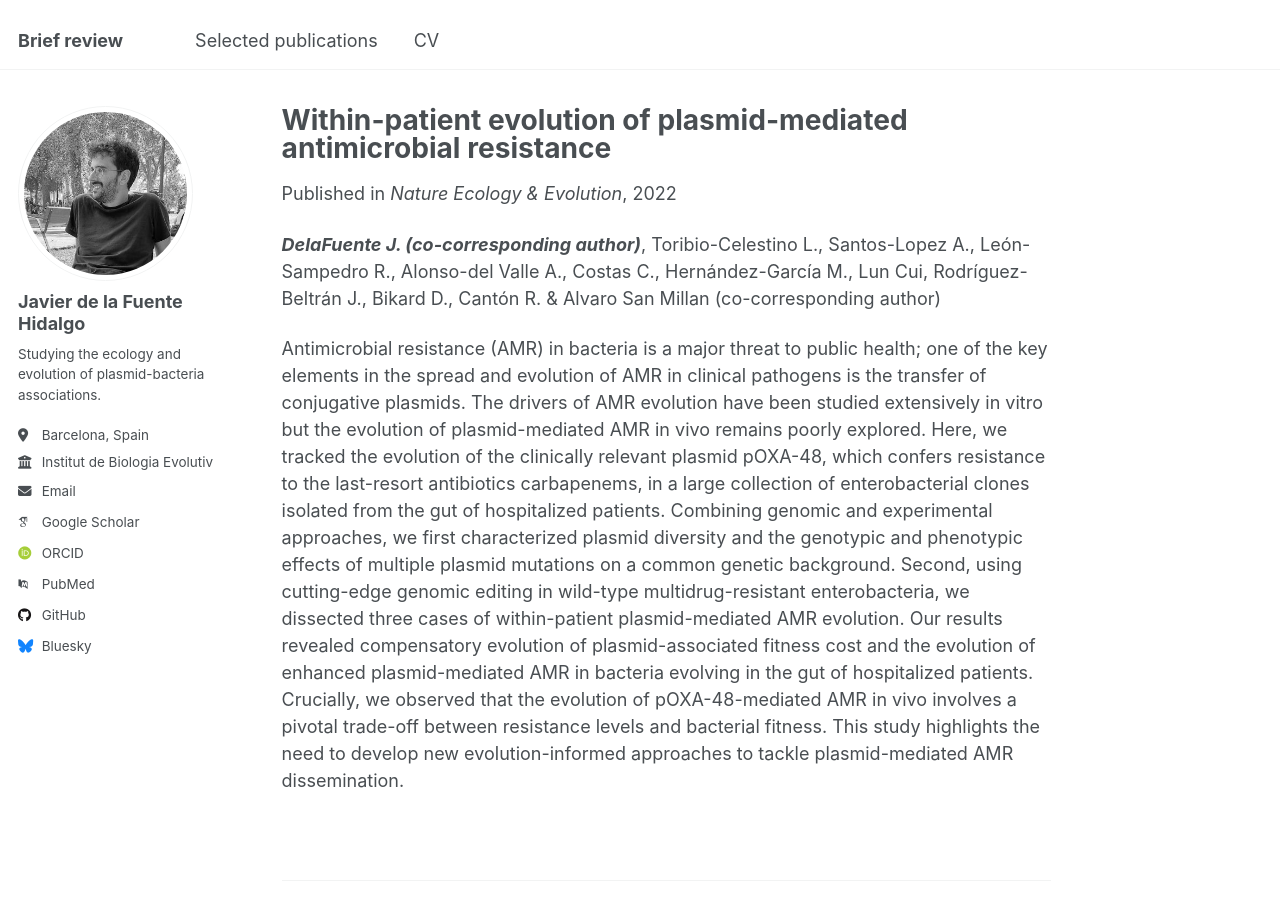
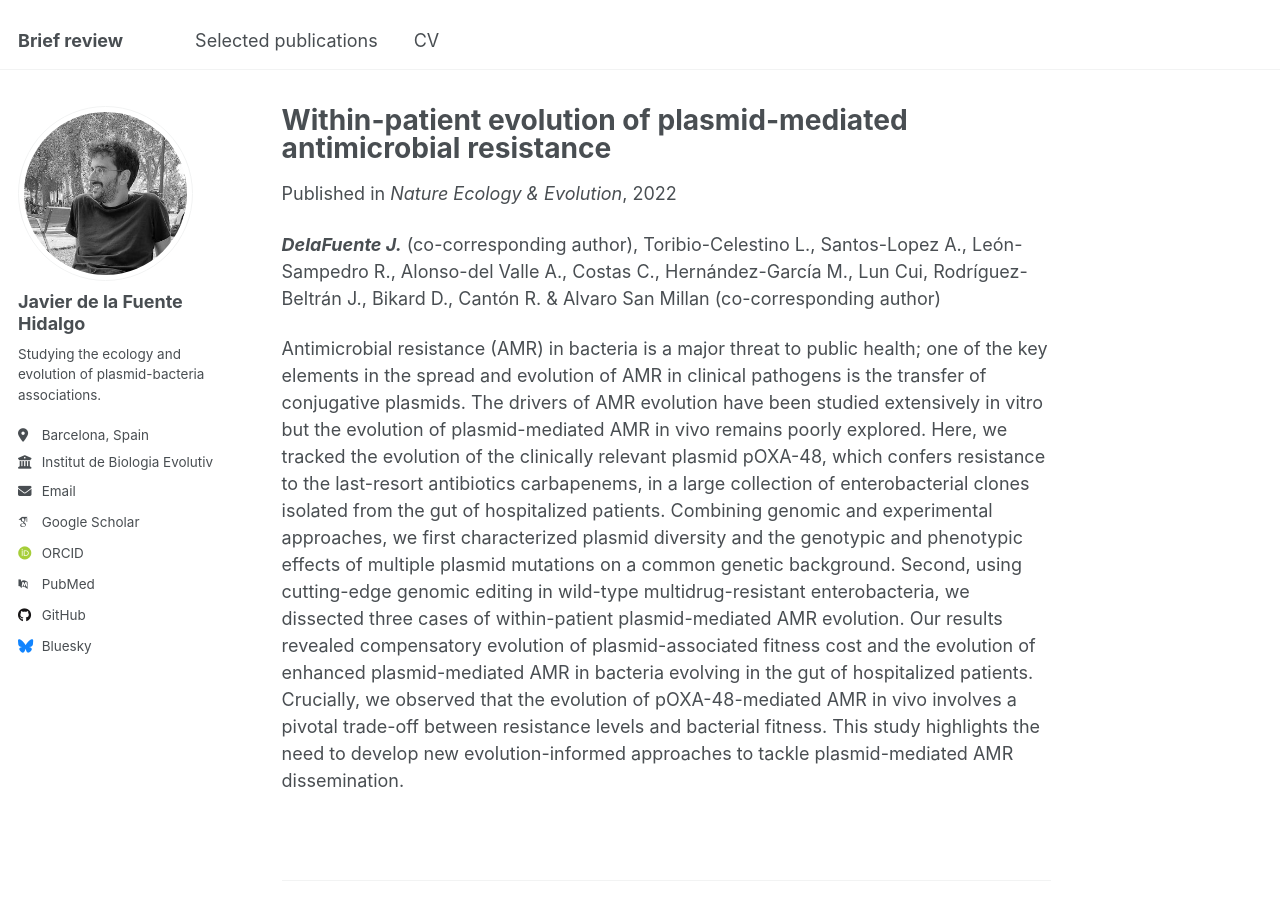
Before and after one commit to DelaFuenteJavier/delafuentejavier.github.io, a Jekyll site: the page built from _publications/JDF_2022.md, in a window 1280 px wide and 900 px high. Built offline with Jekyll 4.4.1, drawn with Linux system fonts in a browser that asks for light colours; some web fonts are replaced.

Commit message:
Update JDF_2022.md

```diff
--- a/_publications/JDF_2022.md
+++ b/_publications/JDF_2022.md
@@ -9,6 +9,6 @@ venue: 'Nature Ecology & Evolution'
 paperurl: 'http://doi.org/10.1038/s41559-022-01908-7'
 ---
 
-***DelaFuente J. (co-corresponding author)***, Toribio-Celestino L., Santos-Lopez A., León-Sampedro R., Alonso-del Valle A., Costas C., Hernández-García M., Lun Cui, Rodríguez-Beltrán J., Bikard D., Cantón R. & Alvaro San Millan (co-corresponding author)
+***DelaFuente J.*** (co-corresponding author), Toribio-Celestino L., Santos-Lopez A., León-Sampedro R., Alonso-del Valle A., Costas C., Hernández-García M., Lun Cui, Rodríguez-Beltrán J., Bikard D., Cantón R. & Alvaro San Millan (co-corresponding author)
 
 Antimicrobial resistance (AMR) in bacteria is a major threat to public health; one of the key elements in the spread and evolution of AMR in clinical pathogens is the transfer of conjugative plasmids. The drivers of AMR evolution have been studied extensively in vitro but the evolution of plasmid-mediated AMR in vivo remains poorly explored. Here, we tracked the evolution of the clinically relevant plasmid pOXA-48, which confers resistance to the last-resort antibiotics carbapenems, in a large collection of enterobacterial clones isolated from the gut of hospitalized patients. Combining genomic and experimental approaches, we first characterized plasmid diversity and the genotypic and phenotypic effects of multiple plasmid mutations on a common genetic background. Second, using cutting-edge genomic editing in wild-type multidrug-resistant enterobacteria, we dissected three cases of within-patient plasmid-mediated AMR evolution. Our results revealed compensatory evolution of plasmid-associated fitness cost and the evolution of enhanced plasmid-mediated AMR in bacteria evolving in the gut of hospitalized patients. Crucially, we observed that the evolution of pOXA-48-mediated AMR in vivo involves a pivotal trade-off between resistance levels and bacterial fitness. This study highlights the need to develop new evolution-informed approaches to tackle plasmid-mediated AMR dissemination.
```
